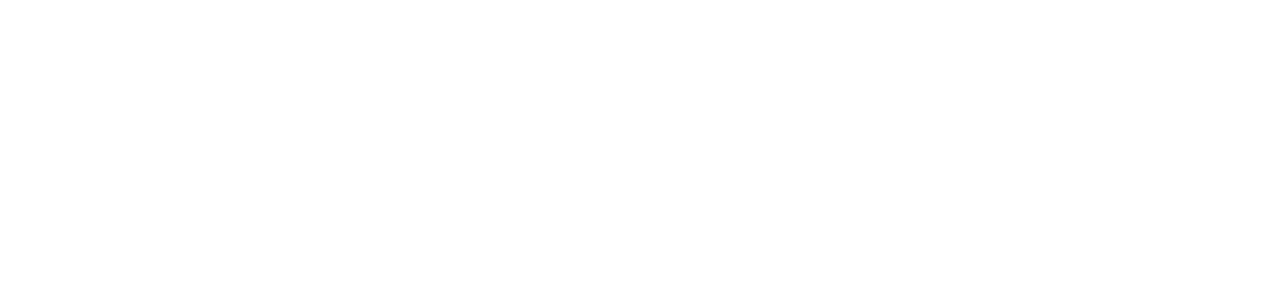
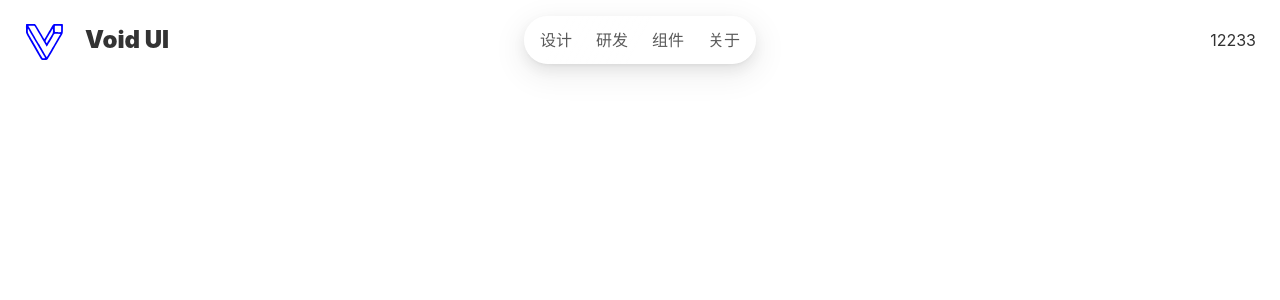
Before and after one commit to CoKoii/VoidUI, a Vue app: page / in a window 1280 px wide. Before the commit this address had no page. Shown: the top 300 px of the page. Built offline with nearby package versions, Linux system fonts and the light colour scheme.

Commit message:
导航栏

```diff
--- a/eslint.config.ts
+++ b/eslint.config.ts
@@ -15,8 +15,12 @@ export default defineConfigWithVueTs(
   },
 
   globalIgnores(['**/dist/**', '**/dist-ssr/**', '**/coverage/**']),
-
   pluginVue.configs['flat/essential'],
   vueTsConfigs.recommended,
   skipFormatting,
+  {
+    rules: {
+      'vue/multi-word-component-names': 'off',
+    },
+  },
 )
--- a/index.html
+++ b/index.html
@@ -4,7 +4,7 @@
     <meta charset="UTF-8" />
     <link rel="icon" href="/favicon.svg" />
     <meta name="viewport" content="width=device-width, initial-scale=1.0" />
-    <title>VoidUI</title>
+    <title>Void UI</title>
   </head>
   <body>
     <div id="app"></div>
--- a/package.json
+++ b/package.json
@@ -29,6 +29,7 @@
     "jiti": "^2.4.2",
     "npm-run-all2": "^8.0.4",
     "prettier": "3.5.3",
+    "sass": "^1.89.2",
     "typescript": "~5.8.0",
     "vite": "^7.0.0",
     "vite-plugin-vue-devtools": "^7.7.7",
--- a/src/App.vue
+++ b/src/App.vue
@@ -1,11 +1,14 @@
 <script setup lang="ts">
+import Layout from '@/components/Layout/Layout.vue'
 defineExpose({
   name: 'App',
 })
 </script>
 
 <template>
-  <div></div>
+  <div>
+    <Layout />
+  </div>
 </template>
 
 <style scoped></style>
--- /dev/null
+++ b/src/components/Layout/Layout.scss
@@ -0,0 +1,8 @@
+.Layout {
+  width: 100vw;
+  height: auto;
+  .content {
+    padding-top: 80px;
+    position: relative;
+  }
+}
--- /dev/null
+++ b/src/components/Layout/Layout.vue
@@ -0,0 +1,19 @@
+<script setup lang="ts">
+import Nav from '@/components/Layout/Nav/Nav.vue'
+defineExpose({
+  name: 'Layout',
+})
+</script>
+
+<template>
+  <div class="Layout">
+    <Nav />
+    <div class="content">
+      <router-view></router-view>
+    </div>
+  </div>
+</template>
+
+<style scoped lang="scss">
+@use './Layout.scss';
+</style>
--- /dev/null
+++ b/src/components/Layout/Nav/Nav.scss
@@ -0,0 +1,49 @@
+.Nav {
+  height: 80px;
+  padding: 0 24px;
+  display: flex;
+  align-items: center;
+  justify-content: space-between;
+  position: fixed;
+  width: 100%;
+  .logo {
+    display: flex;
+    align-items: center;
+    gap: 16px;
+    img {
+      width: 45px;
+      height: 45px;
+    }
+    span {
+      font-size: 24px;
+      font-weight: 900;
+    }
+  }
+}
+.menus {
+  overflow: hidden;
+  display: flex;
+  align-items: center;
+  position: absolute;
+  padding: 0 24px;
+  border-radius: 24px;
+  height: 48px;
+  top: 16px;
+  left: 50%;
+  transform: translateX(-50%);
+  -webkit-backdrop-filter: blur(40px);
+  backdrop-filter: blur(40px);
+  padding: 0 16px;
+  gap: 24px;
+  z-index: 1000;
+  background: linear-gradient(117deg, #ffffff1a 17%, #ffffff0d 51%);
+  box-shadow:
+    0 6px 16px 0 rgba(0, 0, 0, 0.08),
+    0 3px 6px -4px rgba(0, 0, 0, 0.12),
+    0 9px 28px 8px rgba(0, 0, 0, 0.05);
+  a {
+    font-size: 16px;
+    color: rgba(0, 0, 0, 0.65);
+    white-space: nowrap;
+  }
+}
--- /dev/null
+++ b/src/components/Layout/Nav/Nav.vue
@@ -0,0 +1,25 @@
+<script setup lang="ts">
+defineExpose({
+  name: 'Nav',
+})
+</script>
+
+<template>
+  <div class="Nav">
+    <div class="logo">
+      <img src="@/assets/logo.svg" alt="Logo" />
+      <span>Void UI</span>
+    </div>
+    <div class="tools">12233</div>
+  </div>
+  <div class="menus">
+    <router-link to="/">设计</router-link>
+    <router-link to="/about">研发</router-link>
+    <router-link to="/contact">组件</router-link>
+    <router-link to="/blog">关于</router-link>
+  </div>
+</template>
+
+<style scoped lang="scss">
+@use './Nav.scss';
+</style>
--- a/src/main.ts
+++ b/src/main.ts
@@ -1,6 +1,6 @@
 import { createApp } from 'vue'
 import { createPinia } from 'pinia'
-
+import '@/styles/base.scss'
 import App from './App.vue'
 import router from './router'
 
--- /dev/null
+++ b/src/styles/base.scss
@@ -0,0 +1,53 @@
+*,
+*::before,
+*::after {
+  margin: 0;
+  padding: 0;
+  box-sizing: border-box;
+}
+
+html,
+body {
+  height: 100%;
+  font-family: -apple-system, BlinkMacSystemFont, 'Segoe UI', Roboto, 'Helvetica Neue', sans-serif;
+  font-size: 16px;
+  line-height: 1.5;
+  color: #333;
+  -webkit-font-smoothing: antialiased;
+  background-color: #fff;
+  width: 100vw;
+  overflow-x: hidden;
+}
+
+img,
+picture,
+video,
+canvas,
+svg {
+  display: block;
+  max-width: 100%;
+}
+
+input,
+button,
+textarea,
+select {
+  font: inherit;
+  outline: none;
+}
+
+a {
+  color: inherit;
+  text-decoration: none;
+}
+
+ul,
+ol {
+  list-style: none;
+}
+
+button {
+  cursor: pointer;
+  background: none;
+  border: none;
+}
```
Also changed, not shown: src/assets/logo.svg (added), 1 other file (tests, documents, lock files or other folders).
